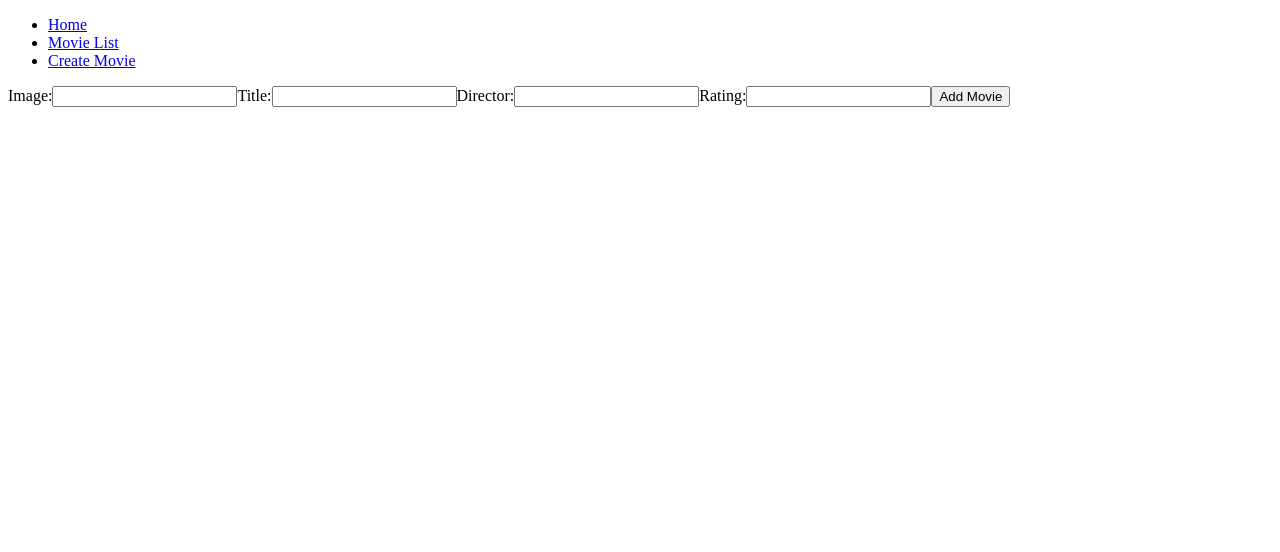
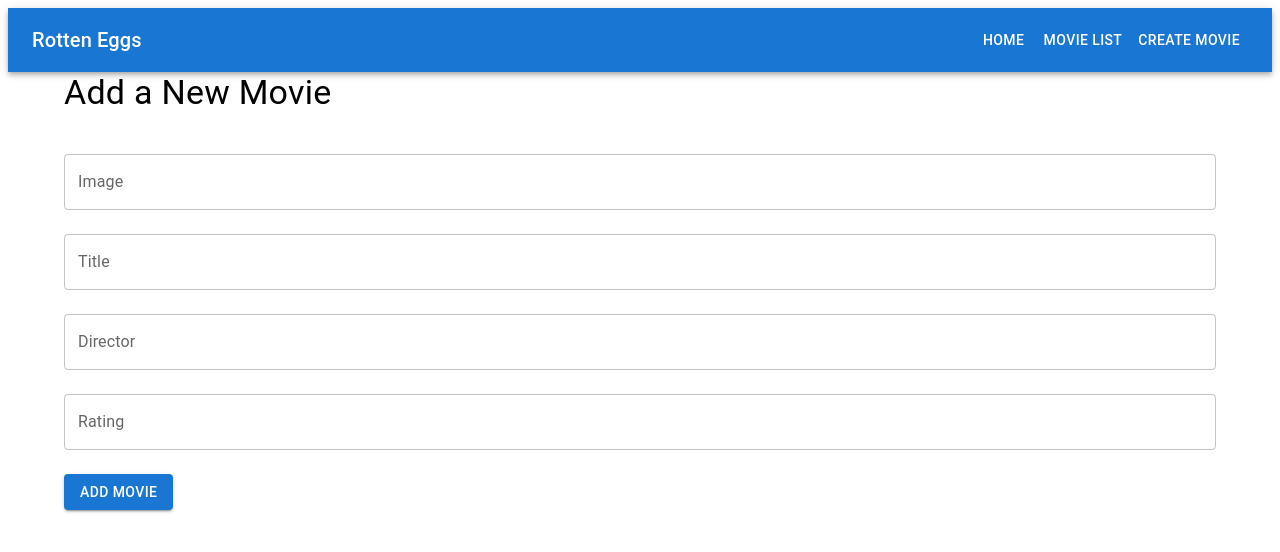
Before and after one commit to Ahildebr/phase-2-project-rotteneggs, a React (Vite) app: page /movie/new in a window 1280 px wide. Shown: the top 552 px of the page. Built offline with nearby package versions, Linux system fonts and the light colour scheme; data requests are answered from the project's data file.

Commit message:
Completes MVP

```diff
--- a/db.json
+++ b/db.json
@@ -69,6 +69,13 @@
       "image": "https://images.themodernproper.com/billowy-turkey/production/posts/SlowCookerCurryBeefRamen_11.jpg?w=1200&q=82&auto=format&fit=crop&dm=1676687723&s=8b51b8436205cc5428c9a7300c0ad861",
       "director": "that ",
       "rating": "one"
+    },
+    {
+      "id": "c100",
+      "title": "assasa",
+      "image": "https://images.themodernproper.com/billowy-turkey/production/posts/SlowCookerCurryBeefRamen_11.jpg?w=1200&q=82&auto=format&fit=crop&dm=1676687723&s=8b51b8436205cc5428c9a7300c0ad861",
+      "director": "assasa",
+      "rating": "asassasaas"
     }
   ]
 }
--- a/src/Components/AddMovie.jsx
+++ b/src/Components/AddMovie.jsx
@@ -1,5 +1,5 @@
-import React, { useState } from 'react'
-
+import React, { useState } from 'react';
+import { TextField, Button, Container, Typography, Box } from '@mui/material';
 
 function AddMovie({ handleAddMovie }) {
   const [formData, setFormData] = useState({
@@ -7,15 +7,12 @@ const [formData, setFormData] = useState({
     title: "",
     director: "",
     rating: "",
-})
-
-
+  });
 
   const handleChange = (event) => {
-  const {name, value} = event.target
-  setFormData({...formData, [name]: value})
-}
-
+    const { name, value } = event.target;
+    setFormData({ ...formData, [name]: value });
+  };
 
   const handleSubmit = (event) => {
     event.preventDefault();
@@ -27,46 +24,52 @@ const handleSubmit = (event) => {
     };
     handleAddMovie(newMovie);
     setFormData({ title: "", image: "", director: "", rating: "" });
+  };
+
+  return (
+    <Container>
+      <Typography variant="h4" gutterBottom>
+        Add a New Movie
+      </Typography>
+      <Box component="form" onSubmit={handleSubmit} sx={{ mt: 3 }}>
+        <TextField
+          label="Image"
+          name="image"
+          value={formData.image}
+          onChange={handleChange}
+          fullWidth
+          margin="normal"
+        />
+        <TextField
+          label="Title"
+          name="title"
+          value={formData.title}
+          onChange={handleChange}
+          fullWidth
+          margin="normal"
+        />
+        <TextField
+          label="Director"
+          name="director"
+          value={formData.director}
+          onChange={handleChange}
+          fullWidth
+          margin="normal"
+        />
+        <TextField
+          label="Rating"
+          name="rating"
+          value={formData.rating}
+          onChange={handleChange}
+          fullWidth
+          margin="normal"
+        />
+        <Button type="submit" variant="contained" color="primary" sx={{ mt: 2 }}>
+          Add Movie
+        </Button>
+      </Box>
+    </Container>
+  );
 }
 
-
-  return (
-    <form onSubmit={handleSubmit}>
-      <label>
-        Image:
-        <input
-        type="text"
-        name="image"
-        value={formData.image}
-        onChange={handleChange} />
-      </label>
-      <label>
-        Title:
-        <input
-        type="text"
-        name="title"
-        value={formData.title}
-        onChange={handleChange}/>
-      </label>
-      <label>
-        Director:
-        <input
-        type="text"
-        name="director"
-        value={formData.director}
-        onChange={handleChange}/>
-      </label>
-      <label>
-        Rating:
-        <input
-        type="text"
-        name="rating"
-        value={formData.rating}
-        onChange={handleChange} />
-      </label>
-      <button type="submit">Add Movie</button>
-    </form>
-  )
-}
-
-export default AddMovie
+export default AddMovie;
--- a/src/Components/LandingPage.jsx
+++ b/src/Components/LandingPage.jsx
@@ -1,13 +1,27 @@
-import React from 'react'
-import MovieList from './MovieList'
-
+import React from 'react';
+import { Container, Typography, Box } from '@mui/material';
 
 function LandingPage() {
   return (
-    <>
-        <h1>Rotten Eggs</h1>
-    </>
-  )
+    <Container>
+      <Typography variant="h2" align="center" gutterBottom>
+        Rotten Eggs
+      </Typography>
+      <Typography variant="h4" align="center" gutterBottom>
+        Welcome to Rotten Eggs!!
+      </Typography>
+      <Typography variant="h6" align="center" paragraph>
+        Welcome to Rotten Eggs, the site for rating the worst movies you've ever watched the best you can. Check out our movie list to see what other viewers have already rated OR go ahead and go straight to creating your own movie post.
+      </Typography>
+      <Box display="flex" justifyContent="center" mt={4}>
+        <img
+          src='https://media.istockphoto.com/id/480210721/vector/bad-egg.jpg?s=612x612&w=0&k=20&c=Y9_MfDZ_w6LI5qh6jmpWJ-nrfn_cxiQm8XxPbHiksHo='
+          alt='Rotten Egg'
+          style={{ height: '300px', objectFit: 'contain' }}
+        />
+      </Box>
+    </Container>
+  );
 }
 
-export default LandingPage
+export default LandingPage;
--- a/src/Components/MovieCard.jsx
+++ b/src/Components/MovieCard.jsx
@@ -1,25 +1,35 @@
-import React from 'react'
-import { useParams } from 'react-router-dom'
-import { Routes, Route} from 'react-router-dom'
+import React from 'react';
+import { useParams } from 'react-router-dom';
+import { Card, CardContent, CardMedia, Typography, Container, Box } from '@mui/material';
 
-function MovieCard({movies}) {
-  const {id} = useParams()
+function MovieCard({ movies }) {
+  const { id } = useParams();
+  const movie = movies.find(movie => movie.id === id);
 
-
-  const movie = movies.find(movie => movie.id === id)
-
-  if(!movie) {
-    return <h3>Movie does not exist</h3>
+  if (!movie) {
+    return <Typography variant="h5">Movie does not exist</Typography>;
   }
 
   return (
-    <div>
-      <img src={movie.image} />
-      <h1>{movie.title}</h1>
-      <h2>{movie.director}</h2>
-      <h2>{movie.rating}</h2>
-    </div>
-  )
+    <Container>
+      <Box sx={{ '&:hover': { boxShadow: 6 } }}>
+        <Card raised>
+          <CardMedia
+            component="img"
+            height="700"
+            image={movie.image}
+            alt={movie.title}
+            sx={{ objectFit: 'contain' }}
+          />
+          <CardContent>
+            <Typography variant="h4">{movie.title}</Typography>
+            <Typography variant="h6">Director: {movie.director}</Typography>
+            <Typography variant="body1">Rating: {movie.rating}</Typography>
+          </CardContent>
+        </Card>
+      </Box>
+    </Container>
+  );
 }
 
-export default MovieCard
+export default MovieCard;
--- a/src/Components/MovieList.jsx
+++ b/src/Components/MovieList.jsx
@@ -1,21 +1,43 @@
-import React from 'react'
-import { Link } from 'react-router-dom'
+import React from 'react';
+import { Link } from 'react-router-dom';
+import { Card, CardContent, CardMedia, Typography, Grid, Box } from '@mui/material';
 
 function MovieList({ movies }) {
-
-  const movieCards = movies.map(movie =>
-  <div key={movie.id}>
-    <h1><Link to = {`/movies/${movie.id}`}>Movie: {movie.title}</Link></h1>
-    <p>Director: {movie.director}</p>
-    <img src={movie.image} alt={movie.name} />
-    <h2>Score: {movie.rating}</h2>
-  </div>)
   return (
     <div>
-        <h1>Movie List</h1>
-        {movieCards}
+      <Typography variant="h4" gutterBottom>
+        Movie List
+      </Typography>
+      <Grid container spacing={4}>
+        {movies.map(movie => (
+          <Grid item key={movie.id} xs={12} sm={6} md={4}>
+            <Box sx={{ '&:hover': { boxShadow: 6 } }}>
+              <Card>
+                <CardMedia
+                  component="img"
+                  height="500"
+                  image={movie.image}
+                  alt={movie.title}
+                  sx={{ objectFit: 'contain' }}
+                />
+                <CardContent>
+                  <Typography variant="h5" component={Link} to={`/movies/${movie.id}`}>
+                    {movie.title}
+                  </Typography>
+                  <Typography variant="subtitle1">
+                    Director: {movie.director}
+                  </Typography>
+                  <Typography variant="body2" color="textSecondary">
+                    Rating: {movie.rating}
+                  </Typography>
+                </CardContent>
+              </Card>
+            </Box>
+          </Grid>
+        ))}
+      </Grid>
     </div>
-  )
+  );
 }
 
-export default MovieList
+export default MovieList;
--- a/src/Components/Navbar.jsx
+++ b/src/Components/Navbar.jsx
@@ -1,5 +1,6 @@
-import React from 'react'
-import { Link } from 'react-router-dom'
+import React from 'react';
+import { Link } from 'react-router-dom';
+import { AppBar, Toolbar, Typography, Button } from '@mui/material';
 
 /* 5th step import {Link} to navbar
 6th step incorporate link inside of tag that you want to have navigation feature
@@ -7,12 +8,17 @@ side note: the url endpoint can be named whatever you want*/
 
 function Navbar() {
   return (
-    <ul>
-        <li><Link to="movie/home">Home</Link></li>
-        <li><Link to="movie/movie-list">Movie List</Link></li>
-        <li><Link to="movie/new">Create Movie</Link></li>
-    </ul>
-  )
+    <AppBar position="static">
+      <Toolbar>
+        <Typography variant="h6" style={{ flexGrow: 1 }}>
+          Rotten Eggs
+        </Typography>
+        <Button color="inherit" component={Link} to="movie/home">Home</Button>
+        <Button color="inherit" component={Link} to="movie/movie-list">Movie List</Button>
+        <Button color="inherit" component={Link} to="movie/new">Create Movie</Button>
+      </Toolbar>
+    </AppBar>
+  );
 }
 
-export default Navbar
+export default Navbar;
--- a/src/main.jsx
+++ b/src/main.jsx
@@ -2,6 +2,7 @@ import { StrictMode } from 'react'
 import { createRoot } from 'react-dom/client'
 import App from './Components/App.jsx'
 import { BrowserRouter as Router } from 'react-router-dom'
+
 
 createRoot(document.getElementById('root')).render(
   <StrictMode>
```
Lines whose indentation alone changed are shown as unchanged.
